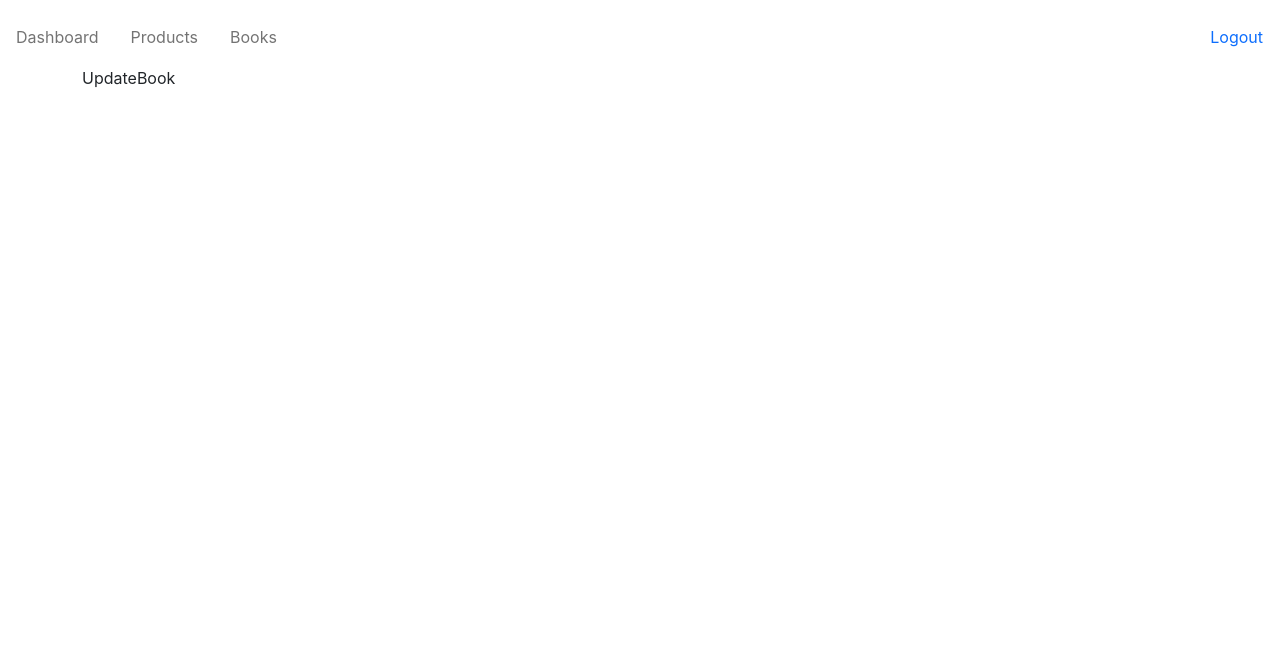
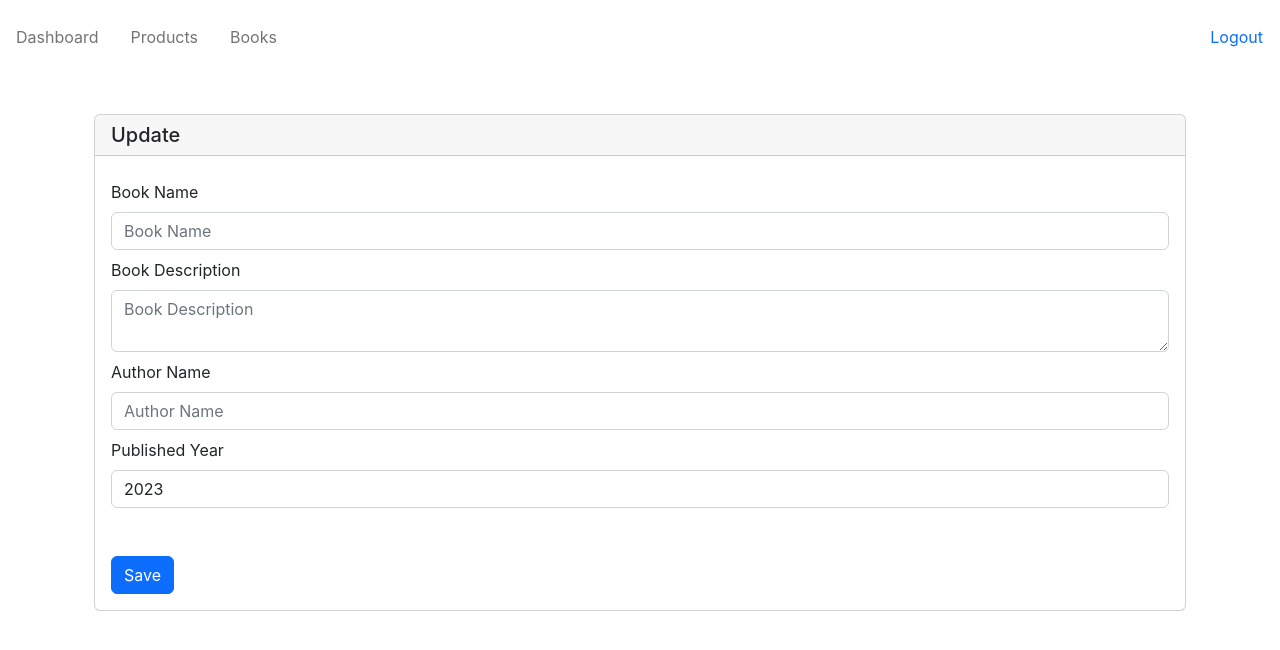
Before and after one commit to Dhiraj-JC/myspace-WDC-V415-11973147-frontend, a React (Create React App) app: page /dashboard/books/1 in a window 1280 px wide. Shown: the top 650 px of the page. Built offline with nearby package versions, Linux system fonts and the light colour scheme; no server answers; sample sign-in values are in the browser's storage.

Commit message:
feat: added validation on create book and implement update book functionality

```diff
--- a/src/Components/CreateBook.js
+++ b/src/Components/CreateBook.js
@@ -4,24 +4,91 @@ import { useNavigate } from 'react-router-dom';
 
 export default function CreateBook() {
   const [name, setName] = useState('');
+  const [nameError, setNameError] = useState('');
+
   const [description, setDescription] = useState('');
+  const [descriptionError, setDescriptionError] = useState('');
+
   const [authorName, setAuthorName] = useState('');
+  const [authorNameError, setAuthorNameError] = useState('');
+
   const [publishedYear, setPublishedYear] = useState(2023);
+  const [publishedYearError, setPublishedYearError] = useState('');
 
   const navigate = useNavigate();
 
+  function setNameAndNameError(value, isOnBlur) {
+    if (isOnBlur) {
+      value = value.trim();
+    }
+    setName(value);
+    if (value === '') {
+      setNameError('Please enter a book name');
+    } else {
+      setNameError('');
+    }
+  }
+
+  function setDescriptionAndDescriptionError(value, isOnBlur) {
+    if (isOnBlur) {
+      value = value.trim();
+    }
+    setDescription(value);
+    if (value === '') {
+      setDescriptionError('Please enter a book description');
+    } else {
+      setDescriptionError('');
+    }
+  }
+
+  function setAuthorNameAndAuthorNameError(value, isOnBlur) {
+    if (isOnBlur) {
+      value = value.trim();
+    }
+    setAuthorName(value);
+    if (value === '') {
+      setAuthorNameError('Please enter a book author name');
+    } else {
+      setAuthorNameError('');
+    }
+  }
+
+  function setPublishedYearAndPublishedYearError(value) {
+    setPublishedYear(value);
+    if (value === '') {
+      setPublishedYearError('Please enter the book published year');
+    } else {
+      setPublishedYearError('');
+    }
+  }
+
   function onSubmit(event) {
     event.preventDefault();
+
+    setNameAndNameError(name);
+    setDescriptionAndDescriptionError(description);
+    setAuthorNameAndAuthorNameError(authorName);
+    setPublishedYearAndPublishedYearError(publishedYear);
+
+    if (
+      nameError ||
+      descriptionError ||
+      authorNameError ||
+      publishedYearError
+    ) {
+      return;
+    }
 
     const request = {
       name: name,
       description: description,
       authorName: authorName,
-      publishedYear: publishedYear
+      publishedYear: publishedYear,
     };
 
-    customPOST('books',request)
-    .then(response => navigate('/dashboard/books'));
+    customPOST('books', request).then((response) =>
+      navigate('/dashboard/books')
+    );
   }
 
   return (
@@ -37,13 +104,16 @@ export default function CreateBook() {
               <input
                 type='text'
                 id='bookName'
-                className='form-control'
+                className={`form-control ${nameError && 'is-invalid'}`}
                 placeholder='Book Name'
                 maxLength={40}
                 value={name}
-                onChange={(event) => setName(event.target.value)}
-                onBlur={(event) => setName(event.target.value)}
+                onChange={(event) => setNameAndNameError(event.target.value)}
+                onBlur={(event) =>
+                  setNameAndNameError(event.target.value, true)
+                }
               />
+              {nameError && <span className='text-danger'>{nameError}</span>}
             </div>
             <div className='form-group mt-2'>
               <label htmlFor='bookDescription' className='mb-2'>
@@ -52,12 +122,19 @@ export default function CreateBook() {
               <textarea
                 type='text'
                 id='bookDescription'
-                className='form-control'
+                className={`form-control ${descriptionError && 'is-invalid'}`}
                 placeholder='Book Description'
                 value={description}
-                onChange={(event) => setDescription(event.target.value)}
-                onBlur={(event) => setDescription(event.target.value)}
+                onChange={(event) =>
+                  setDescriptionAndDescriptionError(event.target.value)
+                }
+                onBlur={(event) =>
+                  setDescriptionAndDescriptionError(event.target.value, true)
+                }
               />
+              {descriptionError && (
+                <span className='text-danger'>{descriptionError}</span>
+              )}
             </div>
             <div className='form-group mt-2'>
               <label htmlFor='authorName' className='mb-2'>
@@ -66,13 +143,20 @@ export default function CreateBook() {
               <input
                 type='text'
                 id='authorName'
-                className='form-control'
+                className={`form-control ${authorNameError && 'is-invalid'}`}
                 placeholder='Author Name'
                 maxLength={50}
                 value={authorName}
-                onChange={(event) => setAuthorName(event.target.value)}
-                onBlur={(event) => setAuthorName(event.target.value)}
+                onChange={(event) =>
+                  setAuthorNameAndAuthorNameError(event.target.value)
+                }
+                onBlur={(event) =>
+                  setAuthorNameAndAuthorNameError(event.target.value, true)
+                }
               />
+              {authorNameError && (
+                <span className='text-danger'>{authorNameError}</span>
+              )}
             </div>
             <div className='form-group mt-2'>
               <label htmlFor='publishedYear' className='mb-2'>
@@ -81,13 +165,23 @@ export default function CreateBook() {
               <input
                 type='number'
                 id='publishedYear'
-                className='form-control'
+                className={`form-control ${publishedYearError && 'is-invalid'}`}
                 placeholder='Published Year'
                 maxLength={4}
                 value={publishedYear}
-                onChange={(event) => setPublishedYear(event.target.value)}
-                onBlur={(event) => setPublishedYear(event.target.value)}
+                onChange={(event) =>
+                  setPublishedYearAndPublishedYearError(event.target.value)
+                }
+                onBlur={(event) =>
+                  setPublishedYearAndPublishedYearError(
+                    event.target.value,
+                    true
+                  )
+                }
               />
+              {publishedYearError && (
+                <span className='text-danger'>{publishedYearError}</span>
+              )}
             </div>
             <div className='form-group mt-5'>
               <button type='submit' className='btn btn-primary'>
--- a/src/Components/UpdateBook.js
+++ b/src/Components/UpdateBook.js
@@ -1,7 +1,209 @@
-import React from 'react'
+import {useState,useEffect} from 'react';
+import { useParams, useNavigate } from 'react-router-dom';
+import { customGET, customPUT } from '../Utilities';
 
 export default function UpdateBook() {
+  const {id} = useParams();
+  const [name, setName] = useState('');
+  const [nameError, setNameError] = useState('');
+
+  const [description, setDescription] = useState('');
+  const [descriptionError, setDescriptionError] = useState('');
+
+  const [authorName, setAuthorName] = useState('');
+  const [authorNameError, setAuthorNameError] = useState('');
+
+  const [publishedYear, setPublishedYear] = useState(2023);
+  const [publishedYearError, setPublishedYearError] = useState('');
+
+  const navigate = useNavigate();
+
+  useEffect(()=> {
+    customGET(`books/${id}`)
+    .then(response => {
+      const book = response.data;
+      setName(book.name);
+      setDescription(book.description);
+      setAuthorName(book.authorName);
+      setPublishedYear(book.publishedYear);
+    })
+  },[id]);
+
+  function setNameAndNameError(value, isOnBlur) {
+    if (isOnBlur) {
+      value = value.trim();
+    }
+    setName(value);
+    if (value === '') {
+      setNameError('Please enter a book name');
+    } else {
+      setNameError('');
+    }
+  }
+
+  function setDescriptionAndDescriptionError(value, isOnBlur) {
+    if (isOnBlur) {
+      value = value.trim();
+    }
+    setDescription(value);
+    if (value === '') {
+      setDescriptionError('Please enter a book description');
+    } else {
+      setDescriptionError('');
+    }
+  }
+
+  function setAuthorNameAndAuthorNameError(value, isOnBlur) {
+    if (isOnBlur) {
+      value = value.trim();
+    }
+    setAuthorName(value);
+    if (value === '') {
+      setAuthorNameError('Please enter a book author name');
+    } else {
+      setAuthorNameError('');
+    }
+  }
+
+  function setPublishedYearAndPublishedYearError(value) {
+    setPublishedYear(value);
+    if (value === '') {
+      setPublishedYearError('Please enter the book published year');
+    } else {
+      setPublishedYearError('');
+    }
+  }
+
+  function onSubmit(event) {
+    event.preventDefault();
+
+    setNameAndNameError(name);
+    setDescriptionAndDescriptionError(description);
+    setAuthorNameAndAuthorNameError(authorName);
+    setPublishedYearAndPublishedYearError(publishedYear);
+
+    if (
+      nameError ||
+      descriptionError ||
+      authorNameError ||
+      publishedYearError
+    ) {
+      return;
+    }
+
+    const request = {
+      name: name,
+      description: description,
+      authorName: authorName,
+      publishedYear: publishedYear,
+    };
+
+    customPUT(`books/${id}`, request).then((response) =>
+      navigate('/dashboard/books')
+    );
+  }
+
+
   return (
-    <div>UpdateBook</div>
+    <div className='container mt-5'>
+      <div className='card'>
+        <h5 className='card-header'>Update</h5>
+        <div className='card-body'>
+          <form onSubmit={onSubmit}>
+            <div className='form-group mt-2'>
+              <label htmlFor='bookName' className='mb-2'>
+                Book Name
+              </label>
+              <input
+                type='text'
+                id='bookName'
+                className={`form-control ${nameError && 'is-invalid'}`}
+                placeholder='Book Name'
+                maxLength={40}
+                value={name}
+                onChange={(event) => setNameAndNameError(event.target.value)}
+                onBlur={(event) =>
+                  setNameAndNameError(event.target.value, true)
+                }
+              />
+              {nameError && <span className='text-danger'>{nameError}</span>}
+            </div>
+            <div className='form-group mt-2'>
+              <label htmlFor='bookDescription' className='mb-2'>
+                Book Description
+              </label>
+              <textarea
+                type='text'
+                id='bookDescription'
+                className={`form-control ${descriptionError && 'is-invalid'}`}
+                placeholder='Book Description'
+                value={description}
+                onChange={(event) =>
+                  setDescriptionAndDescriptionError(event.target.value)
+                }
+                onBlur={(event) =>
+                  setDescriptionAndDescriptionError(event.target.value, true)
+                }
+              />
+              {descriptionError && (
+                <span className='text-danger'>{descriptionError}</span>
+              )}
+            </div>
+            <div className='form-group mt-2'>
+              <label htmlFor='authorName' className='mb-2'>
+                Author Name
+              </label>
+              <input
+                type='text'
+                id='authorName'
+                className={`form-control ${authorNameError && 'is-invalid'}`}
+                placeholder='Author Name'
+                maxLength={50}
+                value={authorName}
+                onChange={(event) =>
+                  setAuthorNameAndAuthorNameError(event.target.value)
+                }
+                onBlur={(event) =>
+                  setAuthorNameAndAuthorNameError(event.target.value, true)
+                }
+              />
+              {authorNameError && (
+                <span className='text-danger'>{authorNameError}</span>
+              )}
+            </div>
+            <div className='form-group mt-2'>
+              <label htmlFor='publishedYear' className='mb-2'>
+                Published Year
+              </label>
+              <input
+                type='number'
+                id='publishedYear'
+                className={`form-control ${publishedYearError && 'is-invalid'}`}
+                placeholder='Published Year'
+                maxLength={4}
+                value={publishedYear}
+                onChange={(event) =>
+                  setPublishedYearAndPublishedYearError(event.target.value)
+                }
+                onBlur={(event) =>
+                  setPublishedYearAndPublishedYearError(
+                    event.target.value,
+                    true
+                  )
+                }
+              />
+              {publishedYearError && (
+                <span className='text-danger'>{publishedYearError}</span>
+              )}
+            </div>
+            <div className='form-group mt-5'>
+              <button type='submit' className='btn btn-primary'>
+                Save
+              </button>
+            </div>
+          </form>
+        </div>
+      </div>
+    </div>
   )
 }
```
